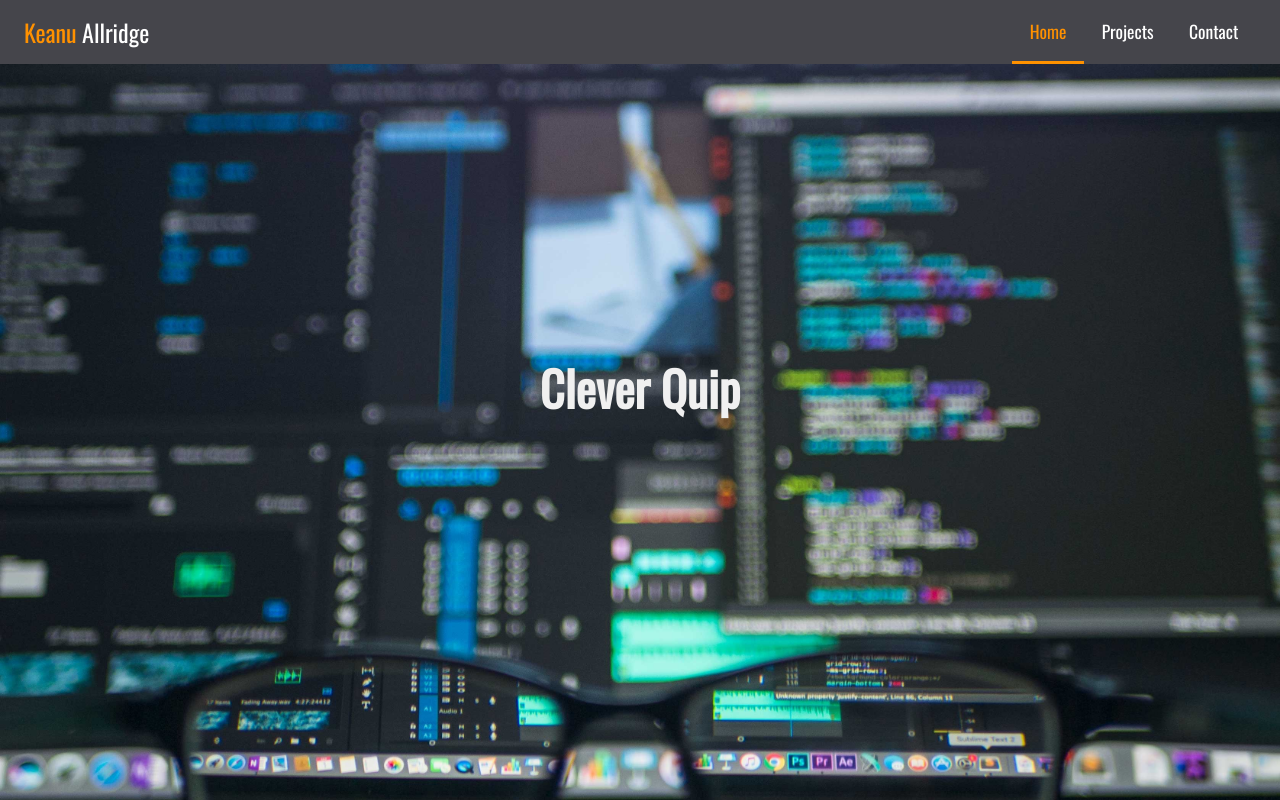
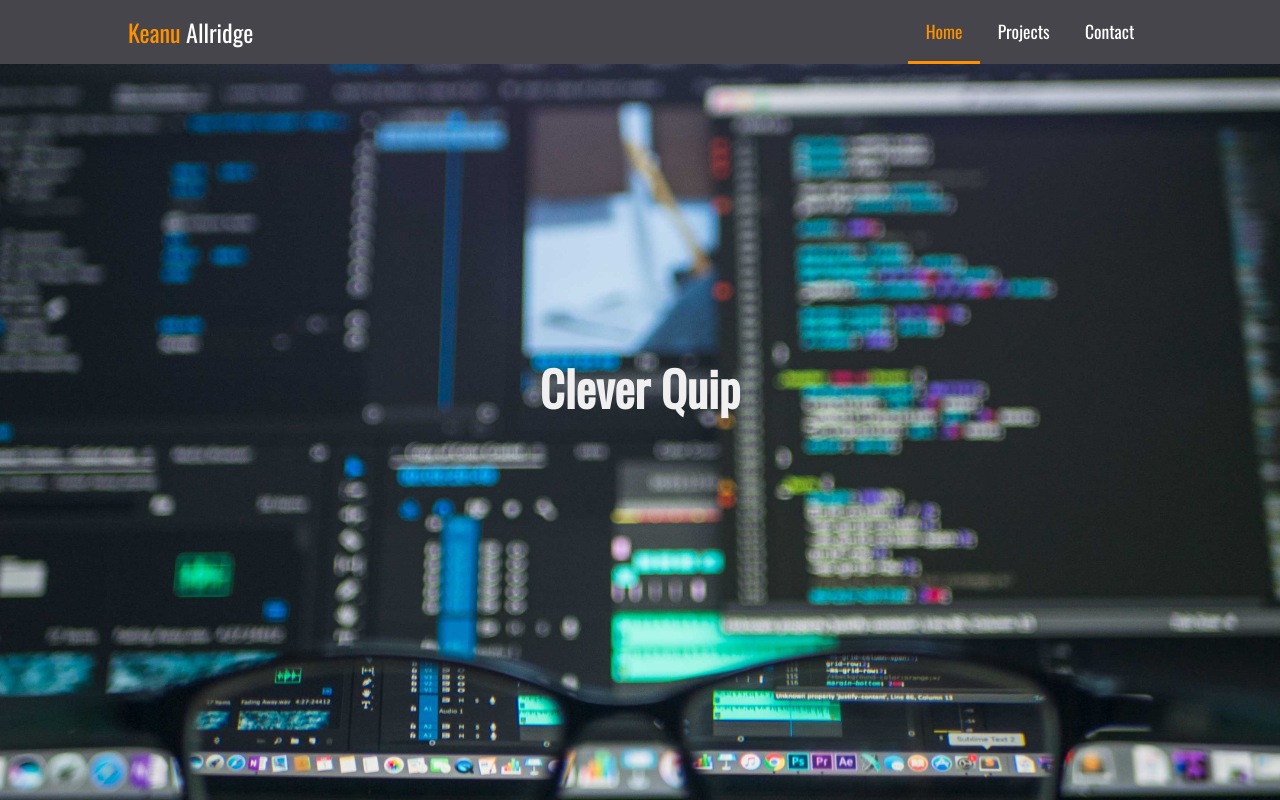
Before and after one commit to Kianek/vue-portfolio, a Vue app: page / in a window 1280 px wide. Shown: the top 800 px of the page. Built offline with nearby package versions, Linux system fonts and the light colour scheme.

Commit message:
Use percentage for padding

```diff
--- a/src/components/layout/Navbar.vue
+++ b/src/components/layout/Navbar.vue
@@ -75,7 +75,7 @@ nav {
   align-items: center;
   justify-content: center;
   margin: 0 auto;
-  padding: 0 1.5rem;
+  padding: 0 10%;
   position: relative;
 }
 
```
